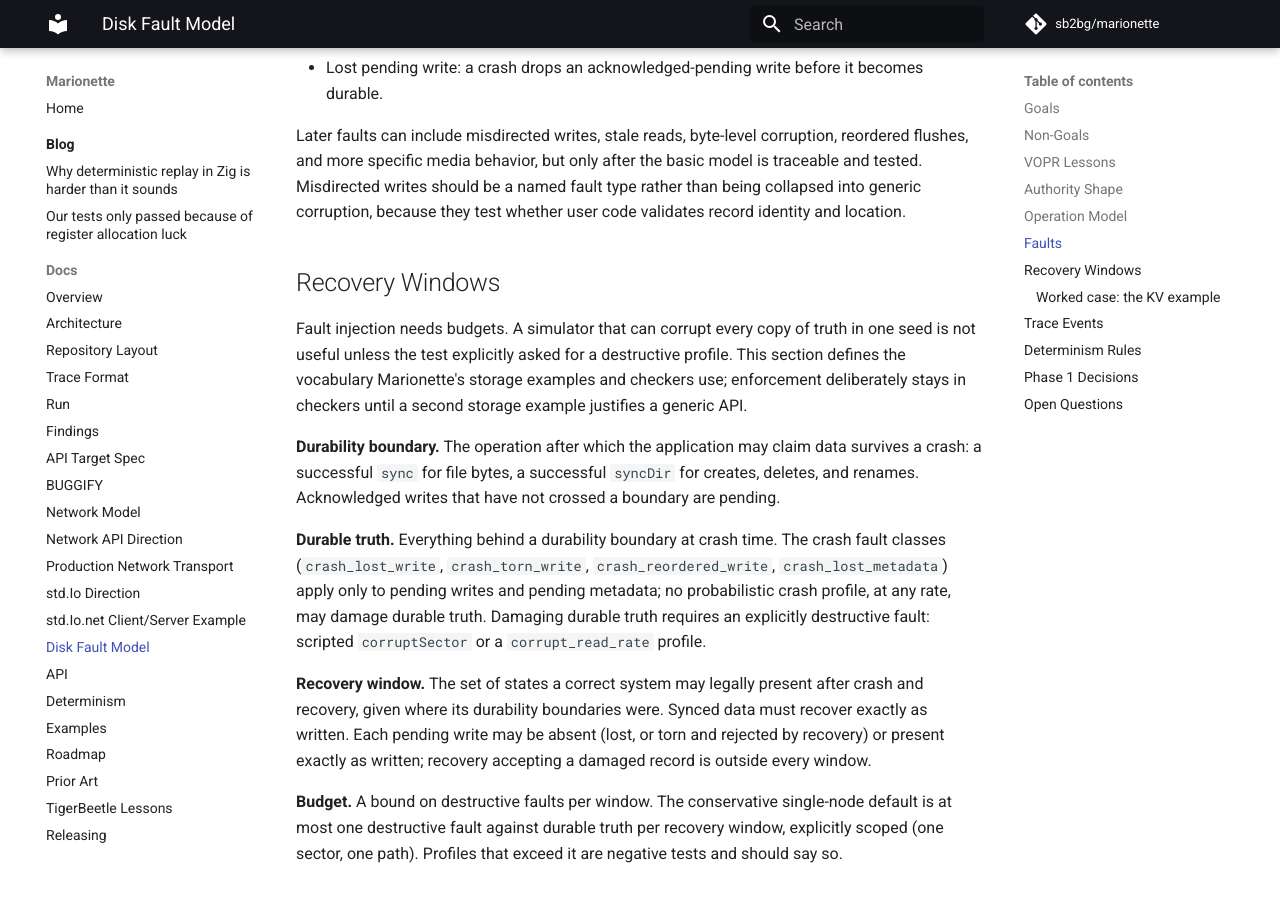
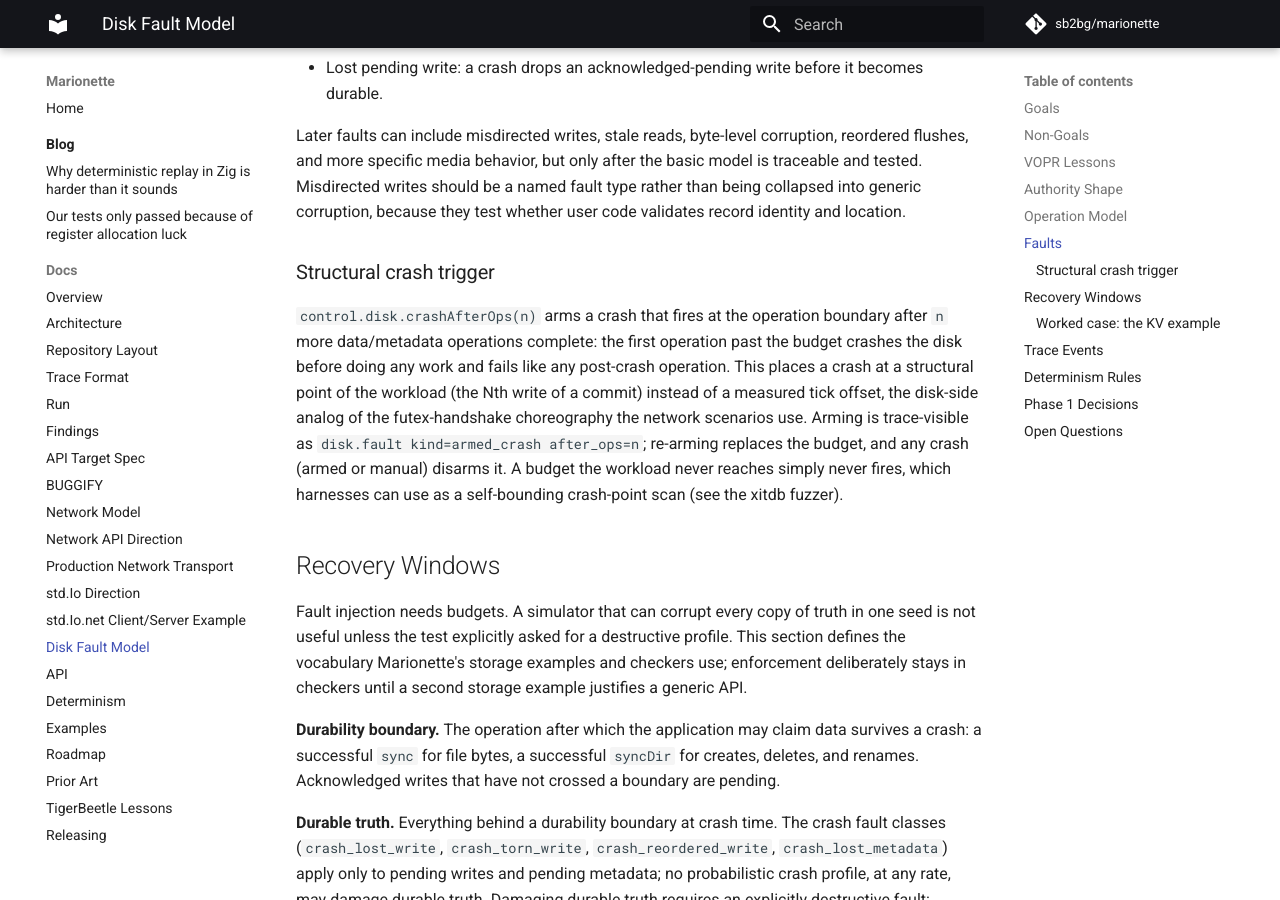
Before and after one commit to sb2bg/marionette, an MkDocs documentation site: the page built from docs/disk-fault-model.md, in a window 1280 px wide and 900 px high, scrolled down 3686 px. Built offline with MkDocs 1.6.1 and Material for MkDocs 9.7.7, drawn with Linux system fonts in a browser that asks for light colours; comment, search, counter and statistics services are not loaded.

Commit message:
Add structural disk crash trigger

```diff
--- a/docs/disk-fault-model.md
+++ b/docs/disk-fault-model.md
@@ -165,6 +165,20 @@ the basic model is traceable and tested. Misdirected writes should be a named
 fault type rather than being collapsed into generic corruption, because they
 test whether user code validates record identity and location.
 
+### Structural crash trigger
+
+`control.disk.crashAfterOps(n)` arms a crash that fires at the operation
+boundary after `n` more data/metadata operations complete: the first
+operation past the budget crashes the disk before doing any work and fails
+like any post-crash operation. This places a crash at a structural point of
+the workload (the Nth write of a commit) instead of a measured tick offset,
+the disk-side analog of the futex-handshake choreography the network
+scenarios use. Arming is trace-visible as `disk.fault kind=armed_crash
+after_ops=n`; re-arming replaces the budget, and any crash (armed or manual)
+disarms it. A budget the workload never reaches simply never fires, which
+harnesses can use as a self-bounding crash-point scan (see the xitdb
+fuzzer).
+
 ## Recovery Windows
 
 Fault injection needs budgets. A simulator that can corrupt every copy of
```
Also changed, not shown: 4 other files.
